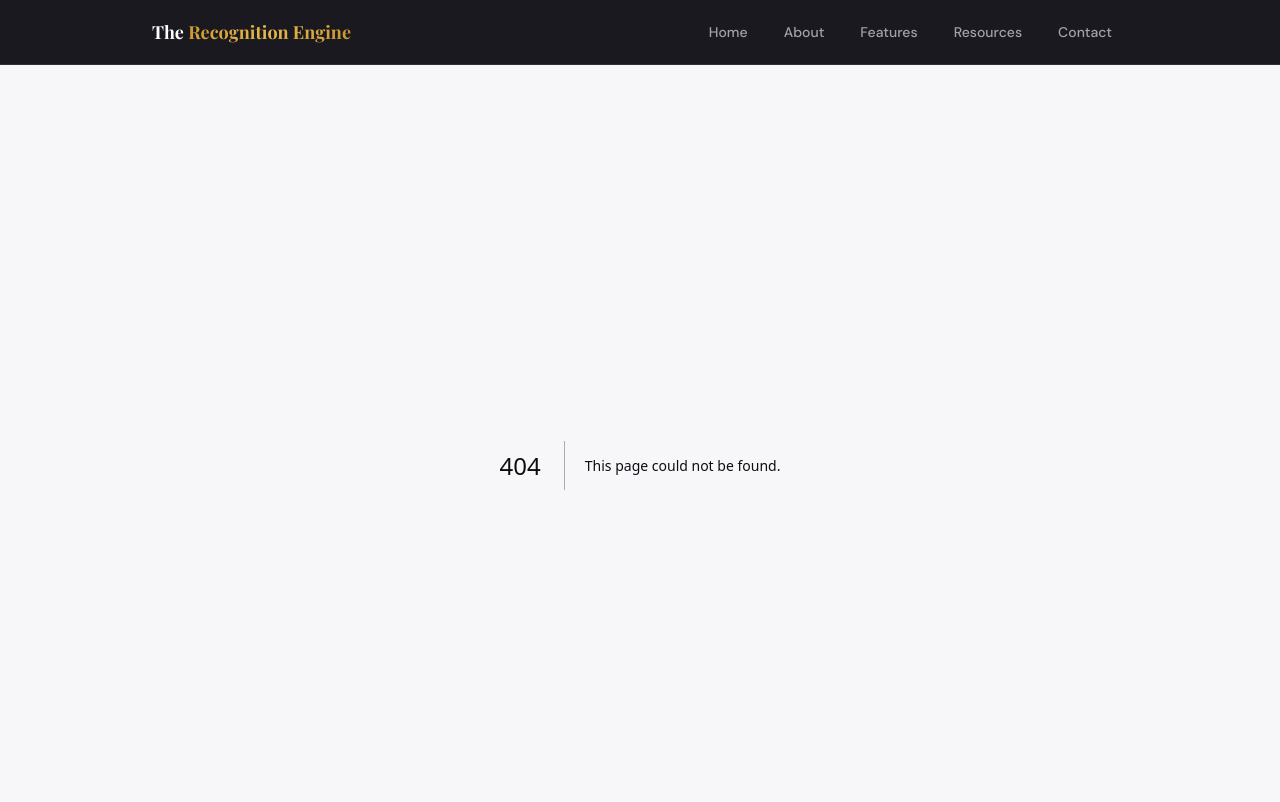
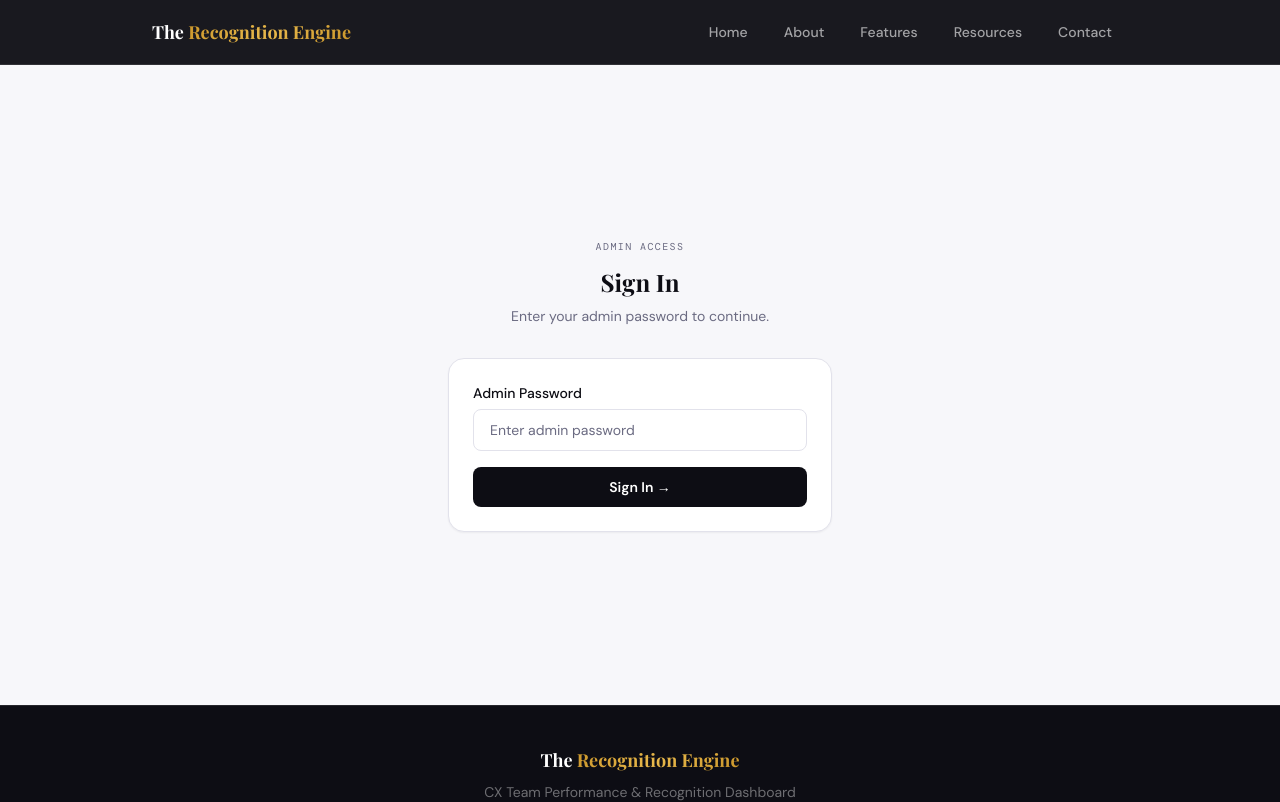
Before and after one commit to ESE-Wahaj/recognition-engine, a Next.js app: page /admin-login in a window 1280 px wide. Before the commit this address had no page. Shown: the top 802 px of the page. Built offline with nearby package versions, Linux system fonts and the light colour scheme.

Commit message:
sigin in fix

```diff
--- /dev/null
+++ b/app/admin-login/page.tsx
@@ -0,0 +1,25 @@
+import type { Metadata } from 'next'
+import { AdminLoginForm } from '@/components/AdminLoginForm'
+
+export const metadata: Metadata = {
+  title: 'Admin Login',
+  description: 'Sign in to the Recognition Engine admin panel.',
+}
+
+export default function AdminLoginPage() {
+  return (
+    <div className="min-h-[80vh] flex items-center justify-center px-6 py-12">
+      <div className="w-full max-w-sm">
+        <div className="text-center mb-8">
+          <p className="font-mono text-[10px] tracking-[0.14em] text-mist mb-3 uppercase">Admin Access</p>
+          <h1 className="font-display text-2xl font-bold text-ink mb-2">Sign In</h1>
+          <p className="text-sm text-mist">Enter your admin password to continue.</p>
+        </div>
+
+        <div className="bg-white border border-border-base rounded-2xl p-6 shadow-sm">
+          <AdminLoginForm />
+        </div>
+      </div>
+    </div>
+  )
+}
--- a/app/admin/layout.tsx
+++ b/app/admin/layout.tsx
@@ -8,7 +8,7 @@ export default async function AdminLayout({
 }) {
   const isAdmin = await requireAdmin()
   if (!isAdmin) {
-    redirect('/admin/login')
+    redirect('/admin-login')
   }
   return <>{children}</>
 }
--- a/app/api/admin/auth/signout/route.ts
+++ b/app/api/admin/auth/signout/route.ts
@@ -4,5 +4,5 @@ import { getSession } from '@/lib/auth'
 export async function POST() {
   const session = await getSession()
   session.destroy()
-  return NextResponse.redirect(new URL('/admin/login', process.env.NEXT_PUBLIC_BASE_URL ?? 'http://localhost:3000'))
+  return NextResponse.redirect(new URL('/admin-login', process.env.NEXT_PUBLIC_BASE_URL ?? 'http://localhost:3000'))
 }
```
